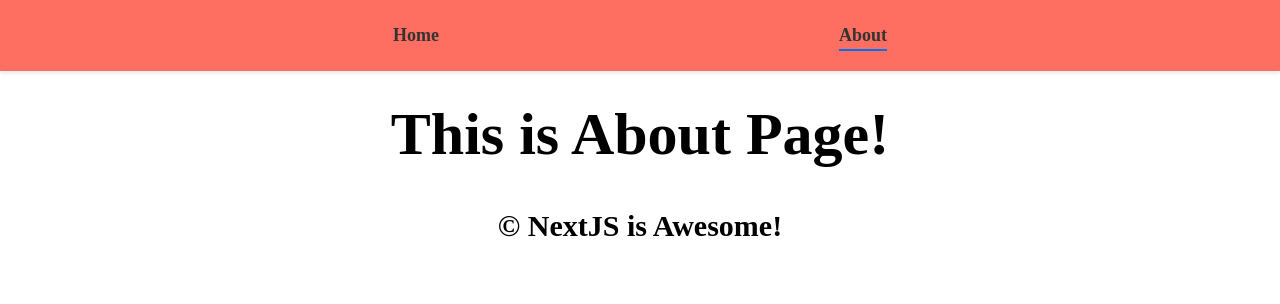
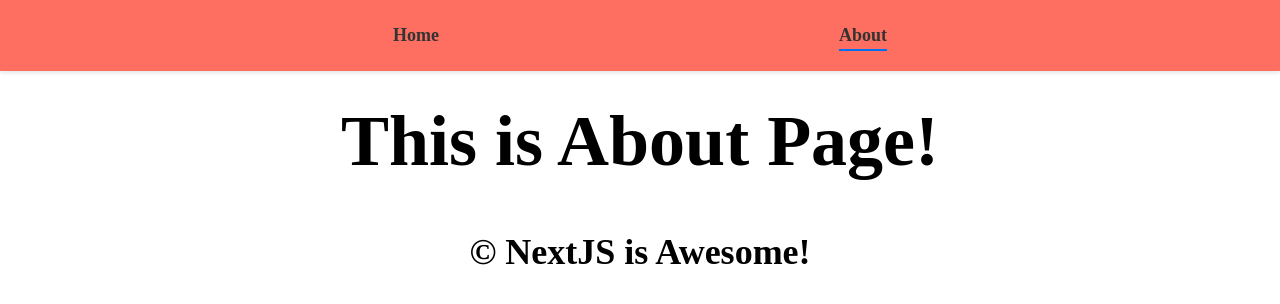
Before and after one commit to Rockernun/BestSeller-List, a Next.js app: page /about in a window 1280 px wide. Shown: the top 304 px of the page. Built offline with nearby package versions, Linux system fonts and the light colour scheme.

Commit message:
Add Style

```diff
--- a/styles/layout.module.css
+++ b/styles/layout.module.css
@@ -3,9 +3,9 @@
 }
 
 .title {
-  font-size: 30px;
+  font-size: 36px;
   font-weight: 600;
   margin-top: 100px;
-  margin-bottom: 30px;
+  margin-bottom: 20px;
   text-align: center;
 }
--- a/styles/list.module.css
+++ b/styles/list.module.css
@@ -10,8 +10,8 @@
 }
 
 .lists {
-  font-size: 25px;
-  font-weight: 500;
+  font-size: 36px;
+  font-weight: 800;
   margin-bottom: 20px;
   color: #333;
 }
```
